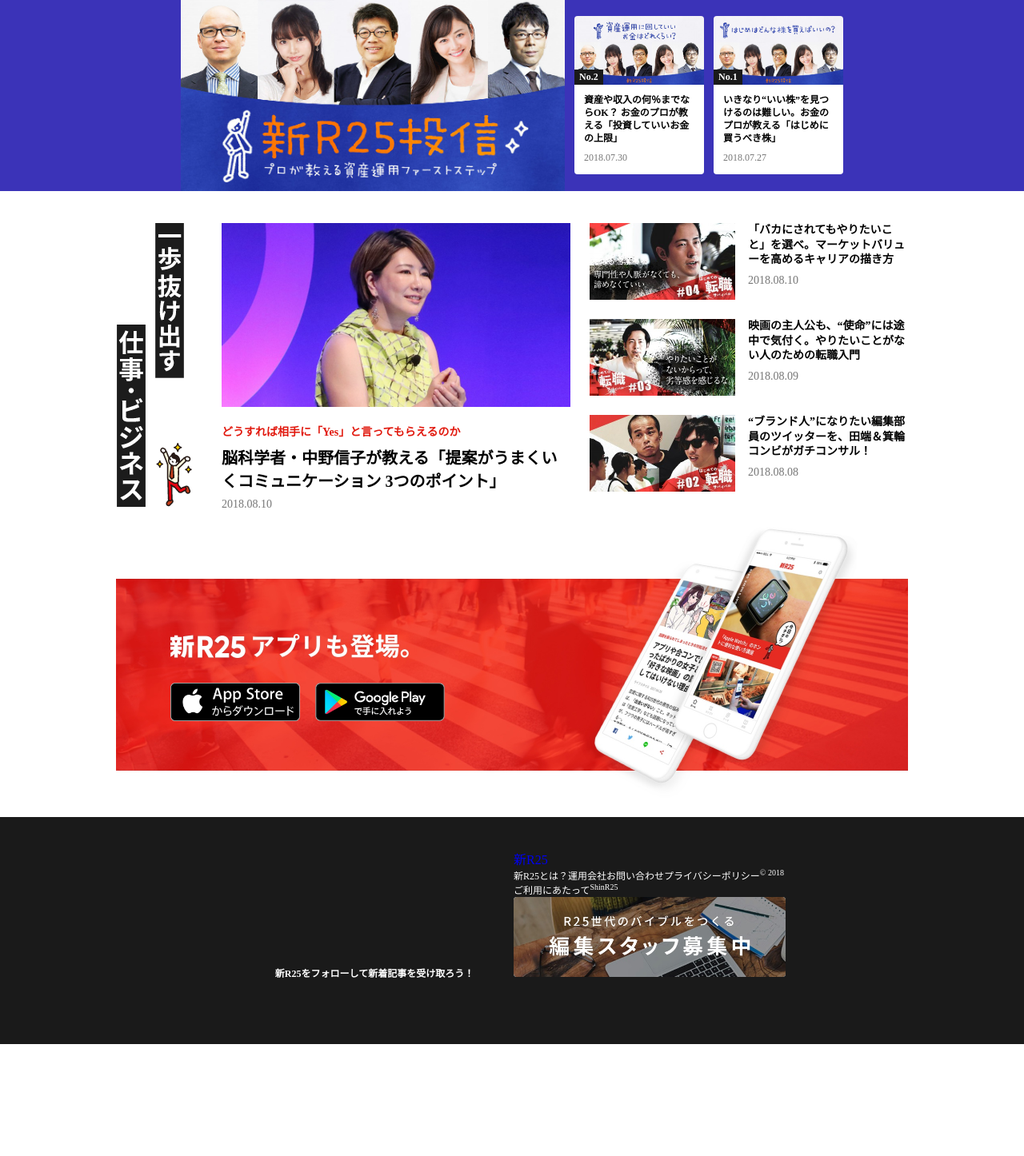
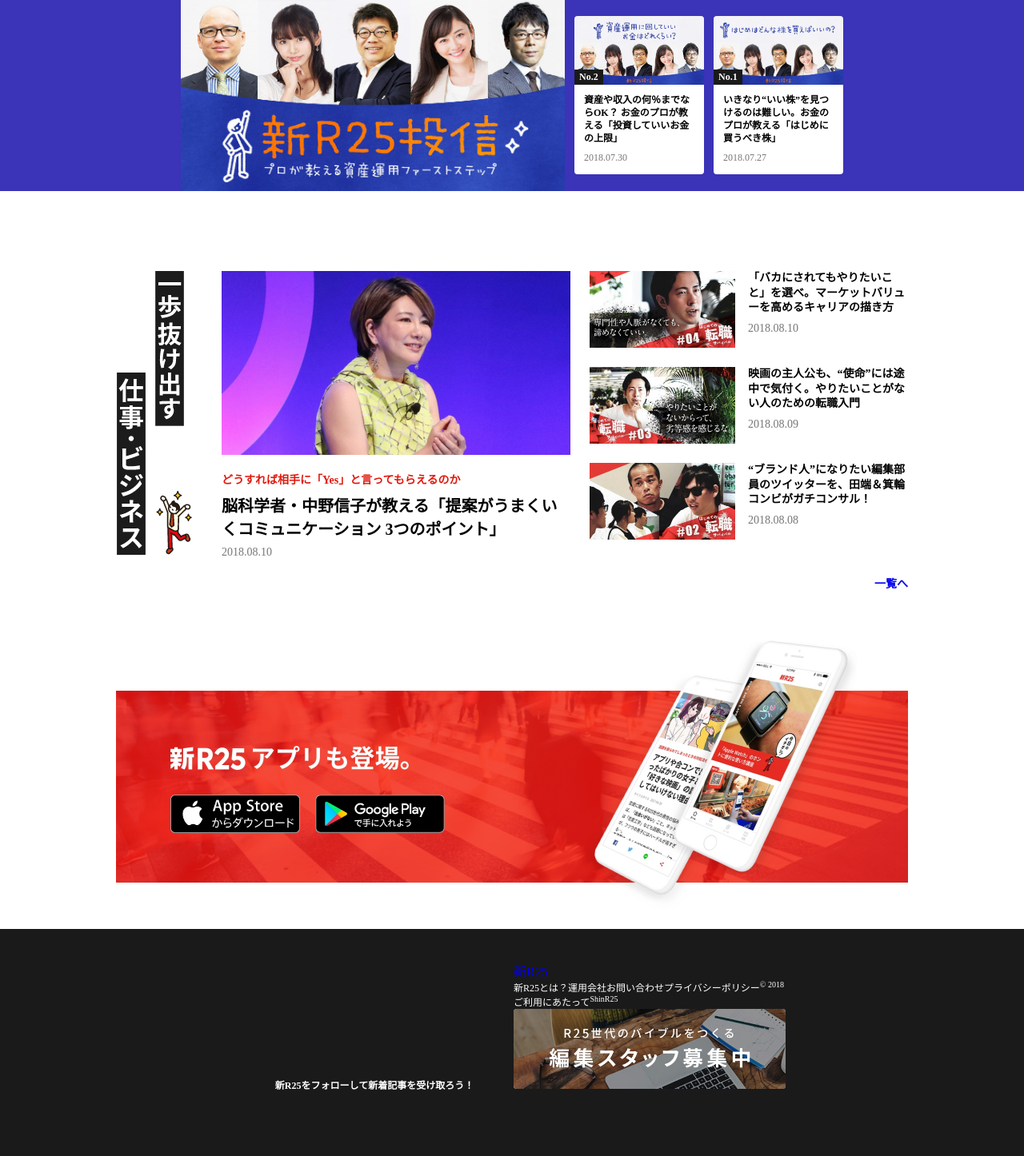
Before and after one commit to yutashimizu0612/R25, a PHP site: page /front-page.html in a window 1280 px wide. Shown: the part 1183-2629 px from the top of the page at 80% size. Before the commit the page ends 2489 px from the top, so only its background shows below. Run offline with PHP 8.4, Linux system fonts and the light colour scheme.

Commit message:
トップページ_カテゴリーブロックのレイアウト調整

```diff
--- a/css/top.css
+++ b/css/top.css
@@ -183,6 +183,7 @@
 #home_category_wrapper{
   width:990px;
   margin:0 auto;
+  margin-top:60px;
 }
 
 /*カテゴリー別*/
@@ -190,14 +191,14 @@
   padding:40px 0;
 }
 
-.home_categoryBlock_title{
-  float:left;
+.home_categoryArticle_wrapper{
+  display:flex;
 }
+
 /*カテゴリー別メイン記事*/
 .home_categoryBlock_mainArticle{
   width:436px;
   margin-left:36px;
-  float:left;
 }
 
 .home_categoryBlock_mainArticle_imageWrapper img{
@@ -220,7 +221,6 @@
 /*カテゴリー別記事リスト*/
 .home_categoryBlock_articleList{
   width:398px;
-  float:left;
   margin-left:24px;
 }
 
@@ -256,6 +256,12 @@
   line-height:1.33;
 }
 
+.home_categoryBlock .to_list{
+  margin-top:20px;
+  margin-left:auto;
+  text-align-last:right;
+}
+
 /*トップページカテゴリーブロック内共通*/
 .home_categoryBlock_publishdate{
   font-size:14px;
--- a/front-page.html
+++ b/front-page.html
@@ -158,6 +158,7 @@
 <!-- トップページカテゴリー別 -->
       <div id="home_category_wrapper" class="clearfix">
         <div class="home_categoryBlock">
+          <div class="home_categoryArticle_wrapper">
             <div class="home_categoryBlock_title">
               <img src="images/home_categoryBlock_title_business.png">
             </div><!-- home_categoryBlock_title -->
@@ -207,8 +208,11 @@
                   </div><!-- home_categoryBlock_articleListItem_statusWrapper -->
                 </div><!-- home_categoryBlock_articleListItem_headingWrapper -->
               </div><!-- home_categoryBlock_articleListItem -->
-
             </div><!-- home_categoryBlock_articleList -->
+        </div><!-- home_categoryArticle_wrapper -->
+            <a href=#>
+              <p class="to_list">一覧へ</p>
+            </a>
         </div><!-- home_categoryBlock -->
       </div><!-- #home_category_wrapper -->
 <!-- アプリダウンロード -->
```
Lines whose indentation alone changed are shown as unchanged.
